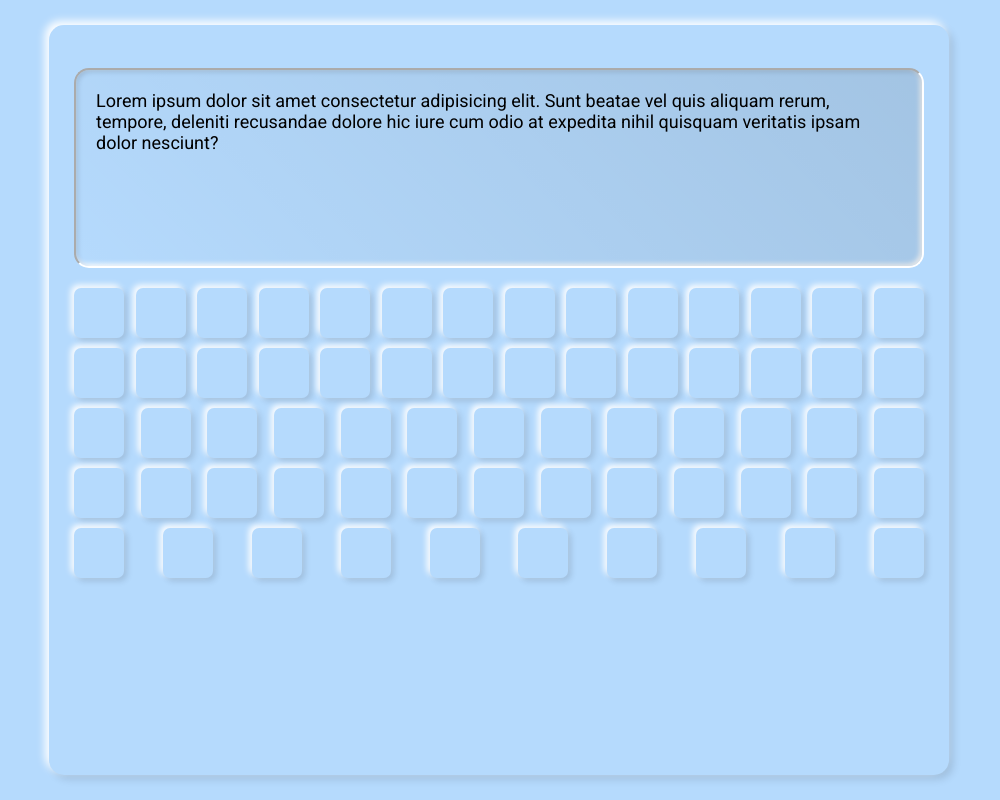
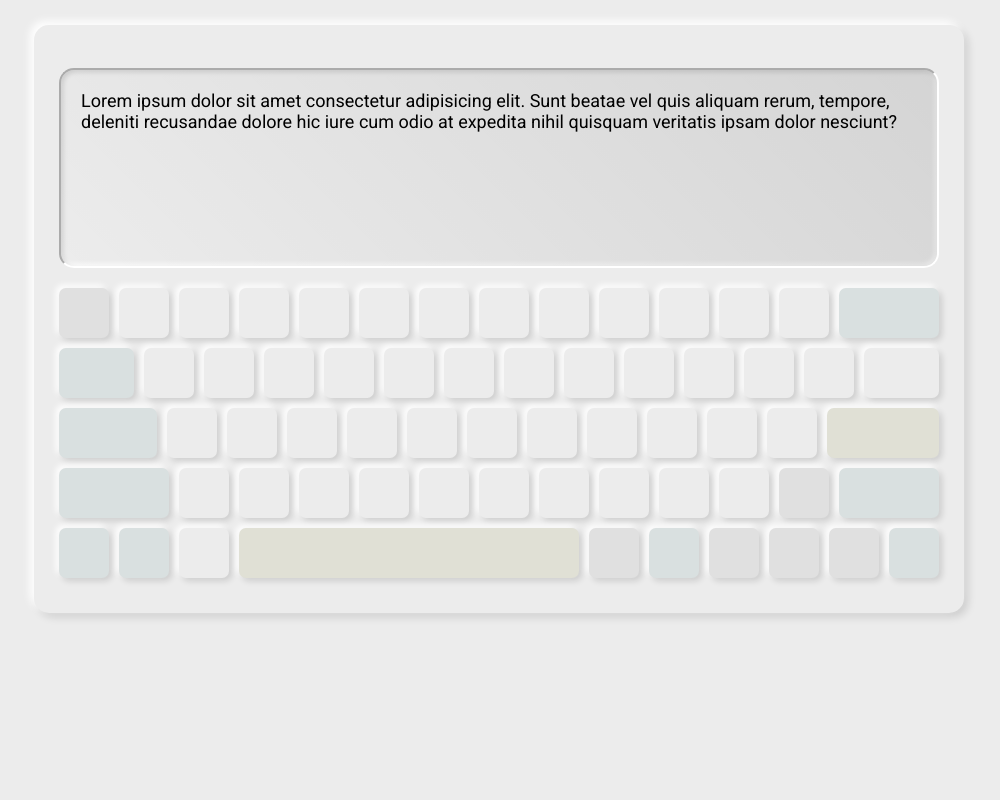
Before and after one commit to alagun/virtual-keyboard, a plain HTML site: page index.html in a window 1280 px wide. Shown: the whole page, without its empty margins (141-1141 px from the left). Drawn offline with Linux system fonts and the light colour scheme.

Commit message:
fix: change style button (Sun, Apr 30, 2023 08:12:57 PM)

```diff
--- a/style.css
+++ b/style.css
@@ -8,14 +8,12 @@ body {
   font-family: "Roboto", sans-serif;
   margin: 0;
   background: #ececec;
-  background: rgba(97, 177, 252, 0.466);
   display: flex;
   justify-content: center;
-  min-height: 100vh;
   padding: 25px;
 }
 .keyboard_wrapper {
-  width: 900px;
+  width: 930px;
   padding: 25px;
   border-radius: 15px;
   box-shadow: -4px -4px 8px #fff, 4px 4px 8px #0002;
@@ -44,89 +42,90 @@ body {
   top: 0;
 }
 .keyboard_wrapper .keys {
-  /* border: 1px solid green; */
   margin-top: 20px;
 }
 .row {
   text-transform: lowercase;
   display: flex;
-
-  /* замениьт гапом */
-  justify-content: space-between;
-  /* gap: 3px; */
+  gap: 10px;
   /* может надо удалить снизу марджин */
   margin-bottom: 10px;
 }
 
-.row1 {
+.key {
+  display: flex;
+  justify-content: center;
+  transition: 0.3s;
+  border-radius: 7px;
+  box-shadow: 3px 3px 6px #0002, -3px -3px 6px #fff;
+  cursor: pointer;
+  width: 50px;
+  height: 50px;
 }
 .key span {
   display: flex;
   align-items: center;
   justify-content: center;
-  width: 50px;
-  height: 50px;
-  border: 1px solid transparent;
-  transition: 0.3s;
-  border-radius: 7px;
-
-  box-shadow: 3px 3px 6px #0002, -3px -3px 6px #fff;
-  cursor: pointer;
 }
 .key span:hover,
 .key span .active {
   /* border-color: orange; */
   /* color: orangered; */
 }
-.key span:active,
+/* .key span:active,
 .key span .active {
-  /* border-color: orange; */
   color: orangered;
-  box-shadow: inset 3px 3px 6px #0002, inset -3px -3px 6px #fff;
+  box-shadow: inset 3px 3px 6px #0002, inset -3px -3px 6px #ffffff;
+  background: #dfdfdf;
+} */
+.key:active,
+.key .active {
+  color: orangered;
+  box-shadow: inset 3px 3px 6px #0002, inset -3px -3px 6px #ffffff;
+  background: #dfdfdf;
 }
-.esc {
+
+.row1 > div:last-child,
+.row2 > div:last-child,
+.row3 > div:last-child,
+.row4 > div:last-child,
+.row5 > div:nth-child(4) {
+  flex: auto;
 }
-.backspace {
+
+.esc,
+.up,
+.lang,
+.left,
+.down,
+.right {
+  background: #e0e0e0;
+  /* background: #f1ffff; */
 }
-.row2 {
+.backspace,
+.tab,
+.caps-lock,
+.shift-left,
+.shift-right,
+.ctrl-left,
+.alt-left,
+.alt-right,
+.delete {
+  background: #d9e0e0;
 }
-.tab {
+.enter,
+.space {
+  background: #e0e0d5;
 }
+.tab,
 .backslash {
-}
-.row3 {
+  width: calc(50px * 1.5);
 }
 .caps-lock {
-}
-.enter {
-}
-.row4 {
+  width: calc(50px * 1.75 + 10px);
 }
 .shift-left {
-}
-.up {
-}
-.shift-right {
-}
-.row5 {
-}
-.ctrl-left {
-}
-.alt-left {
+  width: calc(50px * 2 + 10px);
 }
 .backquote {
 }
-.space {
-}
-.lang {
-}
-.alt-right {
-}
-.left {
-}
-.down {
-}
-.right {
-}
-.delete {
-}
```
